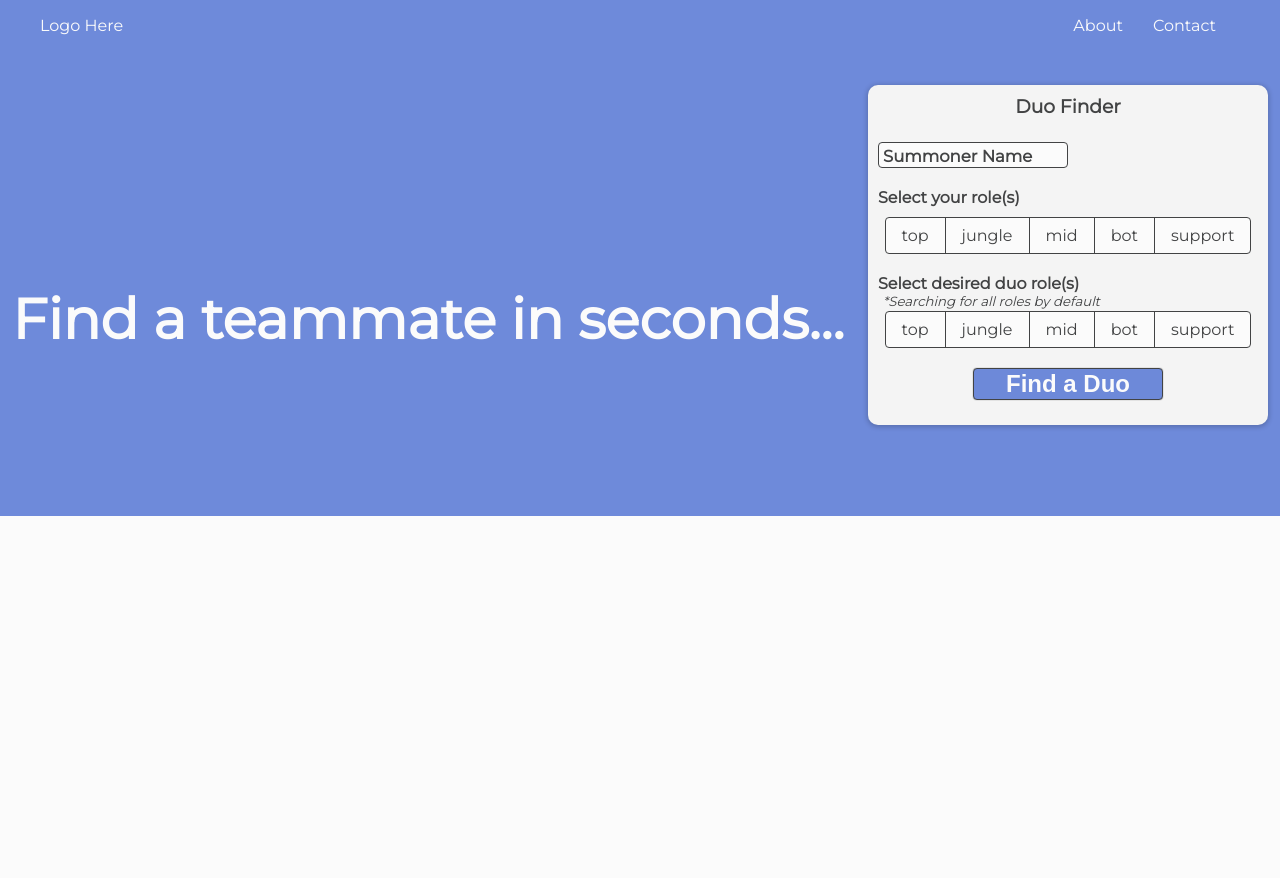
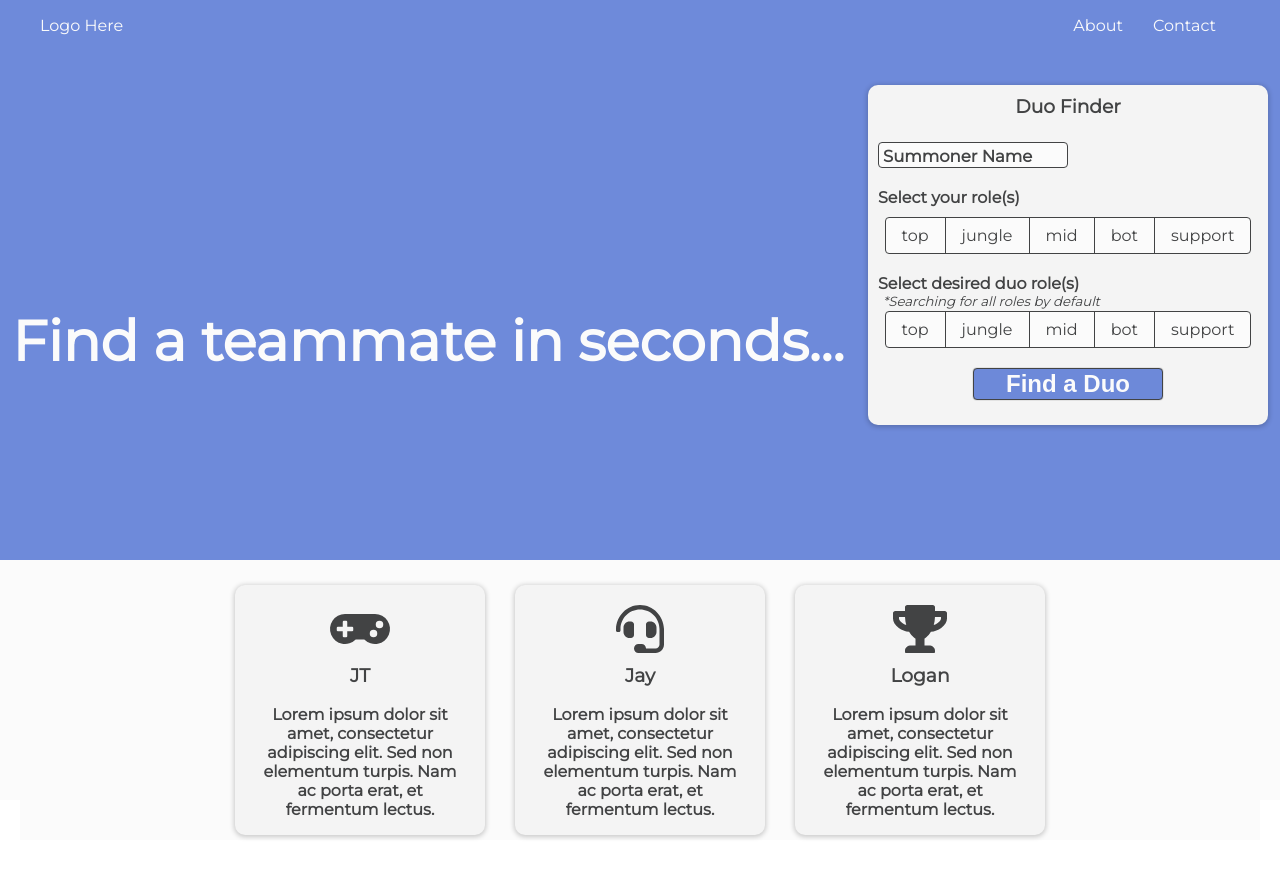
Before and after one commit to jayvickers/ringer, a React app: page / in a window 1280 px wide. Built offline with nearby package versions, Linux system fonts and the light colour scheme.

Commit message:
add info panels

```diff
--- a/package.json
+++ b/package.json
@@ -4,6 +4,10 @@
   "private": true,
   "dependencies": {
     "@babel/core": "7.1.6",
+    "@fortawesome/fontawesome-svg-core": "^1.2.15",
+    "@fortawesome/free-regular-svg-icons": "^5.7.2",
+    "@fortawesome/free-solid-svg-icons": "^5.7.2",
+    "@fortawesome/react-fontawesome": "^0.1.4",
     "@svgr/webpack": "2.4.1",
     "babel-core": "7.0.0-bridge.0",
     "babel-eslint": "9.0.0",
--- a/src/App.js
+++ b/src/App.js
@@ -2,6 +2,8 @@ import React, { Component } from "react";
 import "./App.less";
 import AtfLayout from "./components/AtfLayout/AtfLayout";
 import Header from "./components/Shared/Header/Header";
+import { library } from '@fortawesome/fontawesome-svg-core'
+import { faGamepad, faHeadset, faTrophy } from '@fortawesome/free-solid-svg-icons'
 
 class App extends Component {
   render() {
@@ -14,4 +16,5 @@ class App extends Component {
   }
 }
 
+library.add(faGamepad, faHeadset, faTrophy);
 export default App;
--- a/src/components/BottomPane/BottomPane.jsx
+++ b/src/components/BottomPane/BottomPane.jsx
@@ -1,9 +1,27 @@
 import React, { Component } from "react";
+import InfoPanel from "../InfoPanel/InfoPanel";
 import "./_bottom-pane.less";
 
 class BottomPane extends Component {
   render() {
-    return <div className="bottom-pane" />;
+    const bodyText = 'Lorem ipsum dolor sit amet, consectetur adipiscing elit. Sed non elementum turpis. Nam ac porta erat, et fermentum lectus.';
+
+    return (
+      <div className="bottom-pane">
+        <InfoPanel
+          icon='gamepad'
+          headerText='JT'
+          bodyText={bodyText} />
+        <InfoPanel
+          icon='headset'
+          headerText='Jay'
+          bodyText={bodyText} />
+        <InfoPanel
+          icon='trophy'
+          headerText='Logan'
+          bodyText={bodyText} />
+      </div>
+    );
   }
 }
 export default BottomPane;
--- a/src/components/BottomPane/_bottom-pane.less
+++ b/src/components/BottomPane/_bottom-pane.less
@@ -2,7 +2,7 @@
 
 .bottom-pane {
   display: flex;
-  width: 100%;
-  height: 50%;
   background-color: @off-white-background-2;
+  justify-content: center;
+  margin: 20px;
 }
--- /dev/null
+++ b/src/components/InfoPanel/InfoPanel.jsx
@@ -0,0 +1,31 @@
+import React, { Component } from "react";
+import PropTypes from "prop-types";
+import { FontAwesomeIcon } from '@fortawesome/react-fontawesome'
+import "./_info-panel.less";
+
+class InfoPanel extends Component {
+  getActionPaneBodyContent = () => {
+    const { headerText, bodyText, icon } = this.props;
+    return (
+      <div className="info-panel-container">
+        <div className="icon">
+          <FontAwesomeIcon icon={icon} size="3x" />
+        </div>
+        <h3> {headerText} </h3>
+        <b> {bodyText} </b>
+      </div>
+    );
+  };
+
+  render() {
+    return <div className="info-panel">{this.getActionPaneBodyContent()} </div>;
+  }
+}
+
+InfoPanel.propTypes = {
+  headerText: PropTypes.string,
+  bodyText: PropTypes.string,
+  image: PropTypes.string
+};
+
+export default InfoPanel;
--- /dev/null
+++ b/src/components/InfoPanel/_info-panel.less
@@ -0,0 +1,28 @@
+@import "../_globalstyle/_ringer-variables.less";
+
+.info-panel {
+  display: flex;
+  width: 250px;
+  height: 250px;
+  background-color: @off-white-background;
+  margin: 5px 15px 5px;
+  transition: box-shadow 150ms ease-in;
+  transition: margin-top 150ms ease-in;
+  box-shadow: 0px 1px 5px 1px rgba(0, 0, 0, 0.2);
+
+  border-radius: 10px;
+  &:hover {
+    box-shadow: 0px 2px 5px 2px rgba(0, 0, 0, 0.3);
+    margin-top: 0px;
+  }
+
+  .info-panel-container {
+    width: 100%;
+    height: 100%;
+    margin: 20px;
+  }
+  .icon {
+    height: 40px;
+    width: 100%;
+  }
+}
```
